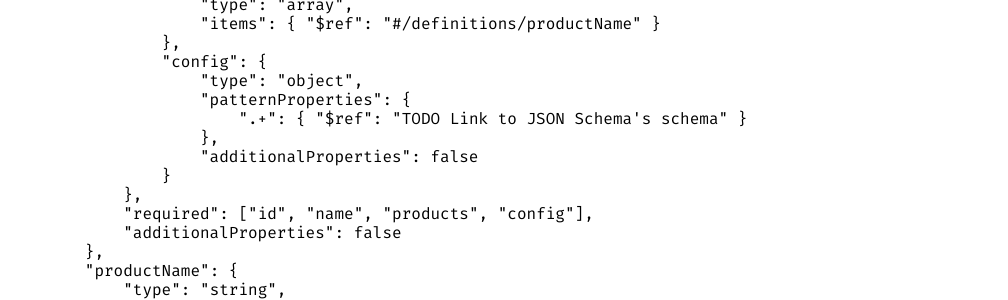
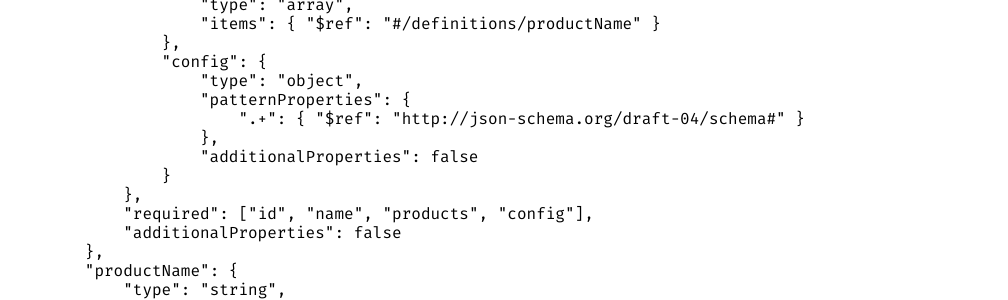
Before and after one commit to remexre/remexre.github.io, a Jekyll site: the page built from _posts/2017-05-19-monto-version-3-specification-draft-1.md, in a window 1280 px wide and 900 px high, scrolled down 6554 px. Shown: the part 151-451 px from the top of the window, without its empty margins (0-1008 px from the left). Built offline with Jekyll 4.4.1, drawn with Linux system fonts in a browser that asks for light colours; some web fonts are replaced.

Commit message:
Embeds URL for JSON Schema Metaschema.

```diff
--- a/_posts/2017-05-19-monto-version-3-specification-draft-1.md
+++ b/_posts/2017-05-19-monto-version-3-specification-draft-1.md
@@ -378,7 +378,7 @@ Messages are documented with JSON Schema ([\[JSONSCHEMA\]](#json-schema)).
 				"config": {
 					"type": "object",
 					"patternProperties": {
-						".+": { "$ref": "TODO Link to JSON Schema's schema" }
+						".+": { "$ref": "http://json-schema.org/draft-04/schema#" }
 					},
 					"additionalProperties": false
 				}
```
